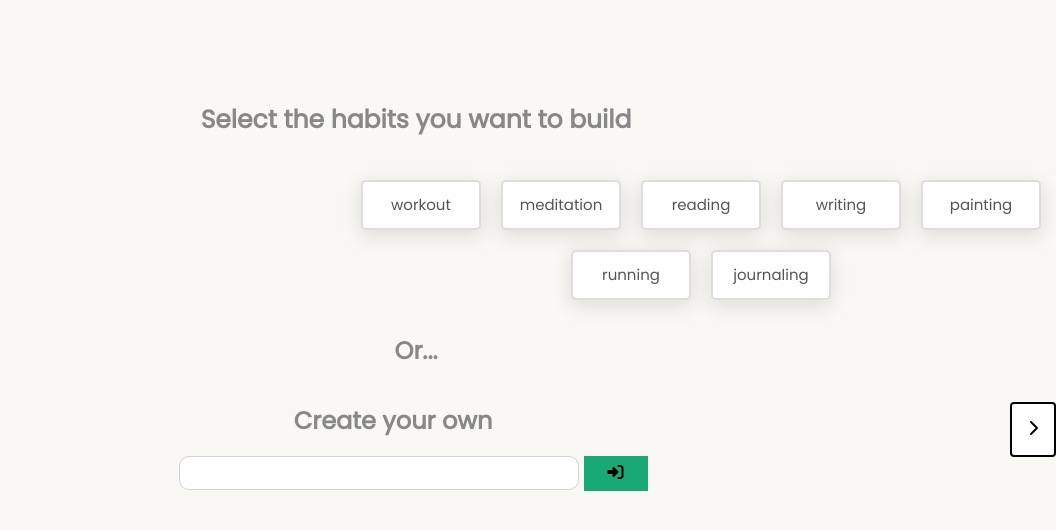
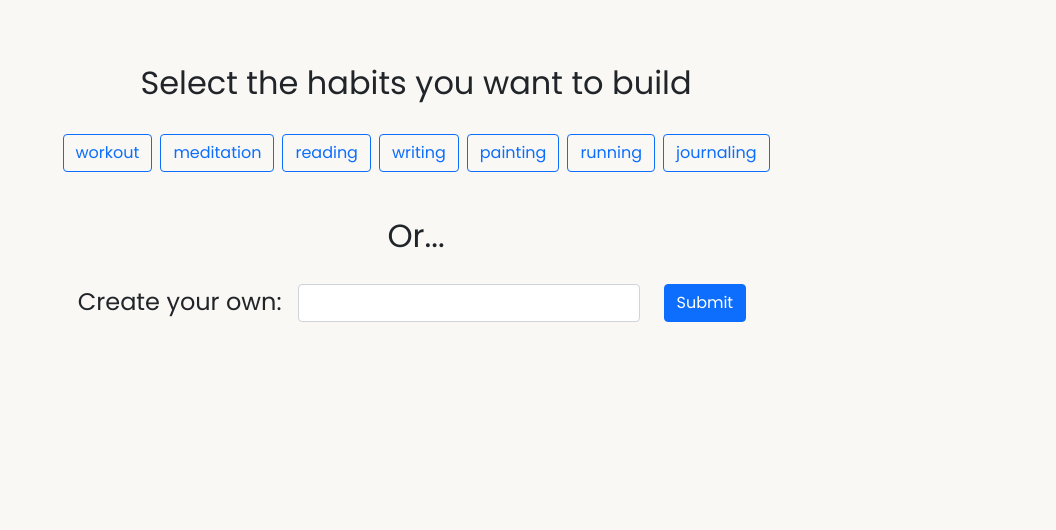
Before and after one commit to jaythanki23/habit-tracker, a React (Create React App) app in the folder client/: page / in a window 1280 px wide. Shown: the top 530 px of the page, without its empty margins (224-1280 px from the left). Built offline with nearby package versions, Linux system fonts and the light colour scheme.

Commit message:
Removed previous css framework and added bootstrap instead

```diff
--- a/client/public/index.html
+++ b/client/public/index.html
@@ -11,7 +11,7 @@
     />
     <!-- <link rel="apple-touch-icon" href="%PUBLIC_URL%/logo192.png" /> -->
     <link rel="manifest" href="%PUBLIC_URL%/manifest.json" />
-    <link rel="stylesheet" href="https://unpkg.com/tachyons@4.12.0/css/tachyons.min.css"/>
+    <link href="https://cdn.jsdelivr.net/npm/bootstrap@5.0.2/dist/css/bootstrap.min.css" rel="stylesheet" integrity="sha384-EVSTQN3/azprG1Anm3QDgpJLIm9Nao0Yz1ztcQTwFspd3yD65VohhpuuCOmLASjC" crossorigin="anonymous">
     <script src="https://kit.fontawesome.com/51c271a610.js" crossorigin="anonymous"></script>
 
     <title>React App</title>
@@ -19,5 +19,8 @@
   <body>
     <noscript>You need to enable JavaScript to run this app.</noscript>
     <div id="root"></div>
+
+    <script src="https://cdn.jsdelivr.net/npm/@popperjs/core@2.9.2/dist/umd/popper.min.js" integrity="sha384-IQsoLXl5PILFhosVNubq5LC7Qb9DXgDA9i+tQ8Zj3iwWAwPtgFTxbJ8NT4GN1R8p" crossorigin="anonymous"></script>
+    <script src="https://cdn.jsdelivr.net/npm/bootstrap@5.0.2/dist/js/bootstrap.min.js" integrity="sha384-cVKIPhGWiC2Al4u+LWgxfKTRIcfu0JTxR+EQDz/bgldoEyl4H0zUF0QKbrJ0EcQF" crossorigin="anonymous"></script>
   </body>
 </html>
--- a/client/src/App.css
+++ b/client/src/App.css
@@ -5,9 +5,9 @@
   font-family: 'Poppins', sans-serif;
 }
 
-.container {
+/* .container {
   background-color: #f9f8f4;
-}
+} */
 
 * {
   box-sizing: border-box;
@@ -15,8 +15,14 @@
   padding: 0;
 }
 
-body {
-  /* font-size: 1rem; */
+/* body {
+  font-size: 1rem;
   line-height: 1.6;
   background-color: #f9f8f4;
+} */
+
+html, body {
+  margin: 0;
+  height: 100%;
+  background-color: #f9f8f4;
 }
--- a/client/src/App.js
+++ b/client/src/App.js
@@ -1,8 +1,11 @@
 import { BrowserRouter as Router, Routes, Route  } from 'react-router-dom';
 import Home from './components/pages/Home';
 import About from './components/pages/About';
+import Register from './components/auth/Register';
+import Login from './components/auth/Login';
 import Dashboard from './components/UserDashboard/Dashboard';
 import HabitState from './context/HabitState';
+
 import './App.css';
 
 function App() {
@@ -15,6 +18,8 @@ function App() {
               <Route exact path='/' element={<Home />} />
               <Route exact path='/about' element={<About />} />
               <Route exact path='/dashboard' element={<Dashboard />} />
+              <Route exact path='/register' element={<Register />} />
+              <Route exact path='/login' element={<Login />} />
             </Routes>
           </div>
         </div>
--- a/client/src/components/Form/CheckboxForm.css
+++ /dev/null
@@ -1,105 +0,0 @@
-.container {
-  /* position:absolute; */
-  /* top:30%; */
-  /* left:50%; */
-  display: flex;
-  flex-direction: column;
-  justify-content: center;
-  margin-top: 50px;
-  /* transform:translate(-50%,-50%); */
-  /* width: 100%; */
-}
-.container h2 {
-  font-size:25px;
-  color:#888;
-  text-align:center;
-}
-.container .list {
-  margin-top:40px;
-  margin-left: 570px;
-  display:flex;
-  flex-direction: row;
-  justify-content:center;
-  flex-wrap: wrap;
-  gap:20px;
-  max-width:800px;
-}
-.form-element {
-  position:relative;
-  width:120px;
-  height:50px;
-}
-.form-element input {
-  display:none;
-}
-.form-element label {
-  width:100%;
-  display:flex;
-  flex-direction:column;
-  justify-content:center;
-  height:100%;
-  cursor:pointer;
-  border:2px solid #ddd;
-  background:#fff;
-  box-shadow:0px 5px 20px 2px rgba(0,0,0,0.1);
-  text-align:center;
-  transition:all 200ms ease-in-out;
-  border-radius:5px;
-}
-
-.form-element .title {
-  font-size:15px;
-  color:#555;
-  padding:5px 0px;
-  transition:all 200ms ease-in-out;
-}
-.form-element label:before {
-  /* content:"✓"; */
-  position:absolute;
-  width:18px;
-  height:18px;
-  top:8px;
-  left:8px;
-  background:#06C1F2;
-  color:#fff;
-  text-align:center;
-  line-height:18px;
-  font-size:14px;
-  font-weight:600;
-  border-radius:50%;
-  opacity:0;
-  transform:scale(0.5);
-  transition:all 200ms ease-in-out;
-}
-.form-element input:checked + label:before {
-  opacity:1;
-  transform:scale(1);
-}
-
-/* .form-element input:checked + label .title {
-  color:#FF6A41;
-} */
-.form-element input:checked + label {
-  border:2px solid #06C1F2;
-  background-color: #06C1F2;
-}
-
-#input {
-  outline: none;
-  padding: 5px;
-  border: 1px solid #D3D3D3;
-  border-radius: 10px;
-  height: 34px;
-  width: 400px;
-  margin: 15px auto;
-  z-index: 999;
-}
-
-input:focus {
-  box-shadow: 1px 1px 1px rgba(0,0,0,.15);
-}
-
-.ma2 {
-  margin: -2.5rem;
-  margin-left: 5px;
-}
--- a/client/src/components/Form/CheckboxForm.js
+++ b/client/src/components/Form/CheckboxForm.js
@@ -2,7 +2,6 @@ import { React, useState, useContext} from 'react';
 import { useNavigate } from 'react-router-dom';
 import HabitContext from '../../context/habitContext';
 import Checkboxes from './Checkboxes';
-import './CheckboxForm.css';
 
 const CheckboxForm = () => {
   const [text, setText] = useState('');
@@ -25,23 +24,36 @@ const CheckboxForm = () => {
   }
 
   return (
-    <div >
-      <div className="container">
+    <div className='align-items-center'>
+      <div className="d-flex flex-column justify-content-center align-items-center gap-4 m-3 p-5 ">
         <h2>Select the habits you want to build</h2>
-        <div className="list">
+        <div className='d-flex flex-row justify-content-center align-items-center flex-wrap gap-2'>
           {habits.map(habit => <Checkboxes key={habit.name} name={habit.name} status={habit.status} />)}
         </div>
-        <div className='f3 b pa3 ma3' style={{'color': '#888'}}>Or...</div>
+        <div className='fs-2 mt-2 pt-2'>Or...</div>
+        {/* <button className='fr pa3 bw1 b--solid br2 grow bg-white' onClick={onSubmit}><i class="fa-solid fa-chevron-right"></i></button> */}
+        {/* <form>
+          <div className='f3 b' style={{'color': '#888'}}>Create your own</div>
+          <input className='dib' type='text' name='create' value={text} onChange={onChange} id='input'/>
+          <button type='submit' className='ma2 pa2 w3 bg-green bn grow' onClick={onClick}>
+            <i className="fa-solid fa-right-to-bracket"></i>
+          </button>
+          {text && <div>{text}</div> }
+        </form> */}
+        <form className="row g-2">
+          <div className="col-auto">
+            <label htmlFor="pt" className="fs-4">Create your own:</label>
+            {/* <input type="text" readonly className="form-control-plaintext" id="pt" value="Create your own:" /> */}
+          </div>
+          <div className="col-auto mx-2">
+            {/* <label for="habitInput" className="visually-hidden">Habit</label> */}
+            <input type="text" className="form-control" value={text} onChange={onChange} />
+          </div>
+          <div className="col-auto mx-2">
+            <button type="submit" className="btn btn-primary mb-3" onClick={onClick}>Submit</button>
+          </div>
+        </form>
       </div>
-      <button className='fr pa3 bw1 b--solid br2 grow bg-white' onClick={onSubmit}><i class="fa-solid fa-chevron-right"></i></button>
-      <form>
-        <div className='f3 b' style={{'color': '#888'}}>Create your own</div>
-        <input className='dib' type='text' name='create' value={text} onChange={onChange} id='input'/>
-        <button type='submit' className='ma2 pa2 w3 bg-green bn grow' onClick={onClick}>
-          <i className="fa-solid fa-right-to-bracket"></i>
-        </button>
-        {/* {text && <div>{text}</div> } */}
-      </form>
     </div>
   )
 }
--- a/client/src/components/Form/Checkboxes.js
+++ b/client/src/components/Form/Checkboxes.js
@@ -6,18 +6,20 @@ const Checkboxes = ({ name, status }) => {
 
   const onChecked = (e) => {
     // setIsChecked(!ischecked);
-    console.log(e.target.checked);
+    console.log(e.target.value);
     setStatus(e.target.value, e.target.checked);
   }
 
   return (
-    <div className="form-element">
-      <input type="checkbox" name="habit" value={name} id={name} onChange={onChecked} checked={status} />
+    <div>
+      {/* <input type="checkbox" name="habit" value={name} id={name} onChange={onChecked} checked={status} />
       <label htmlFor={name}>
-        <div className="title">
+        <div>
           {name}
         </div>
-      </label>
+      </label> */}
+      <input type="checkbox" className="btn-check" name={name} value={name} onChange={onChecked} id={name} checked={status} autoComplete="off" />
+      <label className="btn btn-outline-primary" htmlFor={name}>{name}</label>
     </div>
   )
 }
--- a/client/src/components/UserDashboard/Habit.css
+++ /dev/null
@@ -1,40 +0,0 @@
-/* .habit-container {
-  display: flex;
-  flex-direction: row;
-  justify-content: center;
-  gap: 15px;
-}
-
-#duration {
-  outline: none;
-  padding: 5px;
-  border: 1px solid #D3D3D3;
-  border-radius: 10px;
-  height: 34px;
-  width: 200px;
-  display: block;
-  margin: 15px auto;
-  z-index: 999;
-
-} */
-
-table {
-  border: none;
-  /* border-collapse: collapse; */
-  width: 100%;
-}
-
-td, th {
-  border: none;
-  text-align: center;
-  padding: 8px;
-}
-
-#duration {
-  outline: none;
-  padding: 5px;
-  border: 1px solid #D3D3D3;
-  border-radius: 5px;
-  height: 34px;
-  width: 130px;
-}
--- a/client/src/components/UserDashboard/Habit.js
+++ b/client/src/components/UserDashboard/Habit.js
@@ -1,5 +1,5 @@
 import { React, useState} from 'react';
-import './Habit.css';
+
 
 const Habit = ({ name }) => {
   const [isChecked, setIsChecked] = useState(false);
--- /dev/null
+++ b/client/src/components/auth/Login.js
@@ -0,0 +1,9 @@
+import React from 'react'
+
+const Login = () => {
+  return (
+    <h1>Login</h1>
+  )
+}
+
+export default Login
--- /dev/null
+++ b/client/src/components/auth/Register.js
@@ -0,0 +1,15 @@
+import React from 'react';
+
+
+const Register = () => {
+  return (
+    // <h1>Register</h1>
+    <div>
+      <input type="checkbox" class="btn-check" id="btn-check-outlined" autocomplete="off" />
+      <label class="btn btn-outline-primary" for="btn-check-outlined">Single toggle</label>
+    </div>
+  )
+
+}
+
+export default Register
--- a/client/src/components/pages/Home.js
+++ b/client/src/components/pages/Home.js
@@ -1,5 +1,6 @@
 import React from 'react';
-import CheckboxForm from '../Form/CheckboxForm';
+import Register from '../auth/Register';
+import CheckboxForm from '../form/CheckboxForm';
 import Dashboard from '../UserDashboard/Dashboard';
 
 const Home = () => {
@@ -7,6 +8,7 @@ const Home = () => {
   return (
     <div>
       {isLoggedIn ? <Dashboard />  : <CheckboxForm /> }
+      {/* <Register /> */}
     </div>
   )
 }
```
